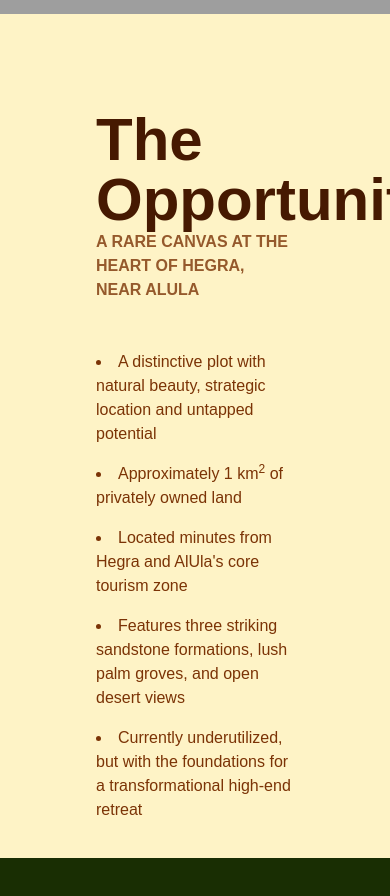
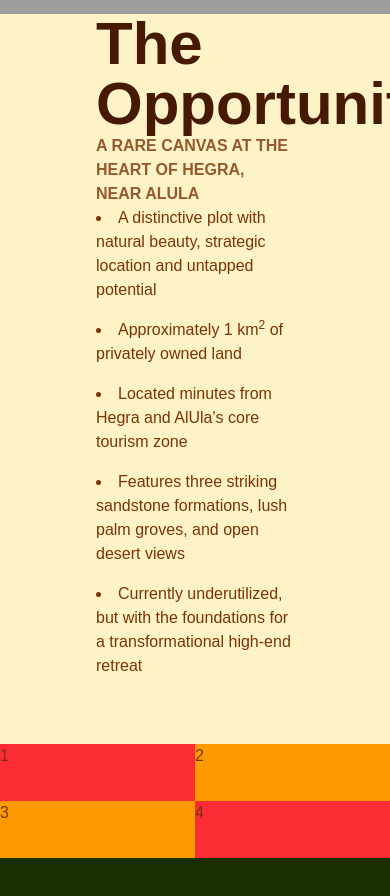
Before and after one commit to drivelead/alula-retreat-concept, a Next.js app: page / in a window 390 px wide. Shown: the part 830-1726 px from the top of the page. Built offline with nearby package versions, Linux system fonts and the light colour scheme; grey boxes are pictures that could not be loaded; a web font is replaced by a local one.

Commit message:
Refactor layout structure and styling for improved presentation and responsiveness

```diff
--- a/src/app/page.tsx
+++ b/src/app/page.tsx
@@ -111,17 +111,17 @@
       </section>
       <section
         ref={sectionRef}
-        className="bg-amber-100 p-24 h-dvh h-dvh flex flex-col text-amber-900">
-        <div ref={contentRef}>
-          <div>
+        className="bg-amber-100 h-dvh h-dvh flex flex-col text-amber-900">
+        <div
+          ref={contentRef}
+          className="grid grid-cols-1 xl:grid-cols-2 h-full">
+          <div className="px-24">
             <h1 className="text-6xl font-bold text-amber-950">
               The Opportunity
             </h1>
-            <p className="opacity-80 uppercase font-bold mb-12">
+            <p className="opacity-80 uppercase font-bold">
               A Rare Canvas at the Heart of Hegra, near AlUla
             </p>
-          </div>
-          <div>
             <ul className="list-disc list-inside space-y-4">
               <li>
                 A distinctive plot with natural beauty, strategic location and
@@ -142,6 +142,12 @@
                 transformational high-end retreat
               </li>
             </ul>
+          </div>
+          <div className="grid grid-cols-2 h-full">
+            <div className="bg-red-500">1</div>
+            <div className="bg-amber-500">2</div>
+            <div className="bg-amber-500">3</div>
+            <div className="bg-red-500">4</div>
           </div>
         </div>
       </section>
@@ -223,9 +229,7 @@
                 <p className="uppercase tracking-widest font-bold">
                   {proposedName.nameEn}
                 </p>
-                <p className="font-light text-2xl/6">
-                  {proposedName.meaningAr}
-                </p>
+                <p className="font-light text-xl/6">{proposedName.meaningAr}</p>
                 <p className="quiverleaf text-xl/6">{proposedName.meaningEn}</p>
                 <p className="text-xs/4 text-start opacity-50 font-light">
                   {proposedName.commentEn}
```
